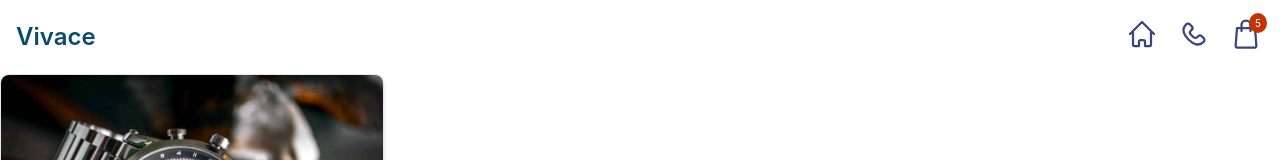
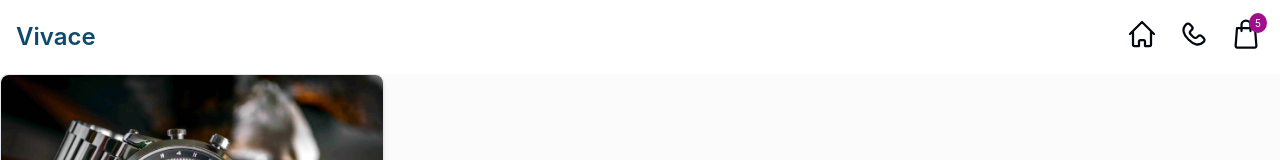
Before and after one commit to CharlotteValset/react-ecom-store, a React (Vite) app: page / in a window 1280 px wide. Shown: the top 160 px of the page. Built offline with nearby package versions, Linux system fonts and the light colour scheme.

Commit message:
adds custom classes

```diff
--- a/src/index.css
+++ b/src/index.css
@@ -2,15 +2,26 @@
   font-family: Inter, system-ui, Avenir, Helvetica, Arial, sans-serif;
   line-height: 1.5;
   font-weight: 400;
+  background-color: #fbfbfb;
+}
+
+.jost-logo-text {
+  font-family: "Jost", sans-serif;
+  font-optical-sizing: auto;
+  font-weight: 400;
+  font-style: normal;
 }
 
 .nav-icon svg {
-  color: #3a457f;
+  color: #030712;
   transition: color 0.3s ease-in-out;
+  width: 36px;
+  height: 36px;
+  cursor: pointer;
 }
 
 .nav-icon:hover svg {
-  color: rgb(96, 96, 252);
+  color: #d211b8;
 }
 
 .cart-icon {
@@ -22,9 +33,22 @@
   position: absolute;
   top: -3px;
   right: -3px;
-  background-color: rgb(195, 52, 0);
+  background-color: #a00e8c;
   color: white;
   border-radius: 50%;
   padding: 2px 6px;
   font-size: 10px;
 }
+
+.textSize-18 {
+  font-size: 18px !important;
+  font-weight: 400;
+}
+
+button {
+  font-size: 38px;
+}
+
+button:hover {
+  background-color: #d211b8;
+}
```
